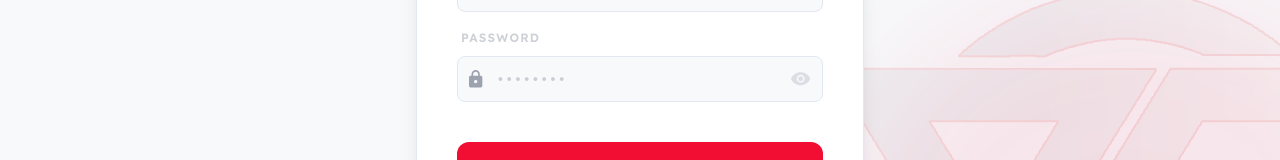
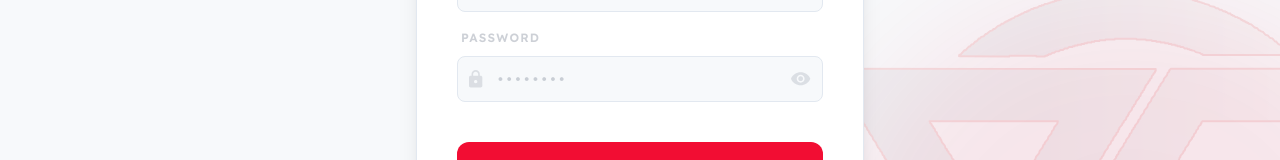
Before and after one commit to Fabshkiee/Project-E-Web-Management-System, a Next.js app: page /login in a window 1280 px wide. Shown: the part 383-543 px from the top of the page. Built offline with nearby package versions, Linux system fonts and the light colour scheme; no server answers.

Commit message:
fix: adjust LockIcon opacity

```diff
--- a/app/login/page.tsx
+++ b/app/login/page.tsx
@@ -181,7 +181,7 @@ export default function Login() {
             </label>
             <div className="relative">
               <span className="absolute left-3 top-1/2 -translate-y-1/2 pointer-events-none text-muted">
-                <LockIcon />
+                <LockIcon className="opacity-30" />
               </span>
               <input
                 id="password"
```
